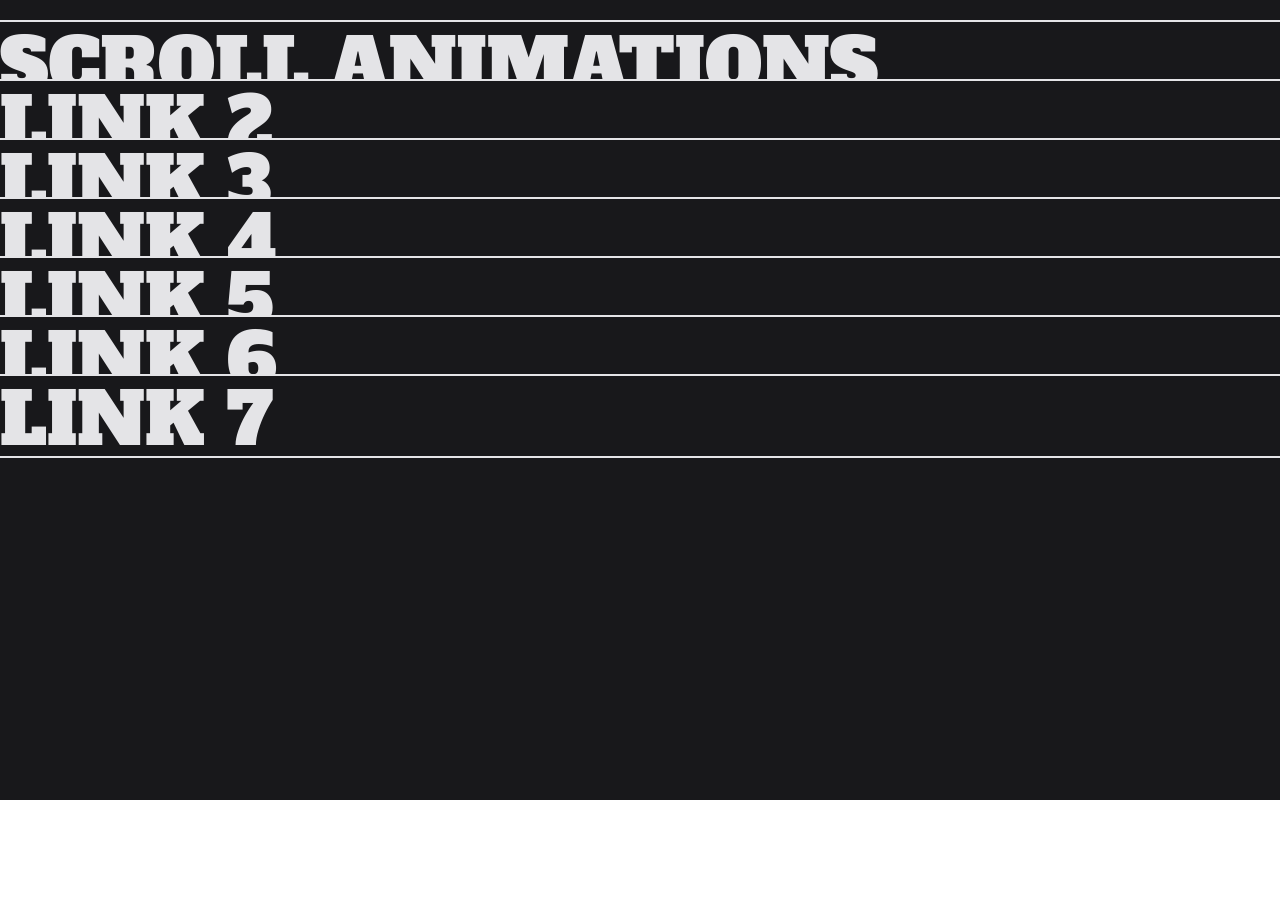
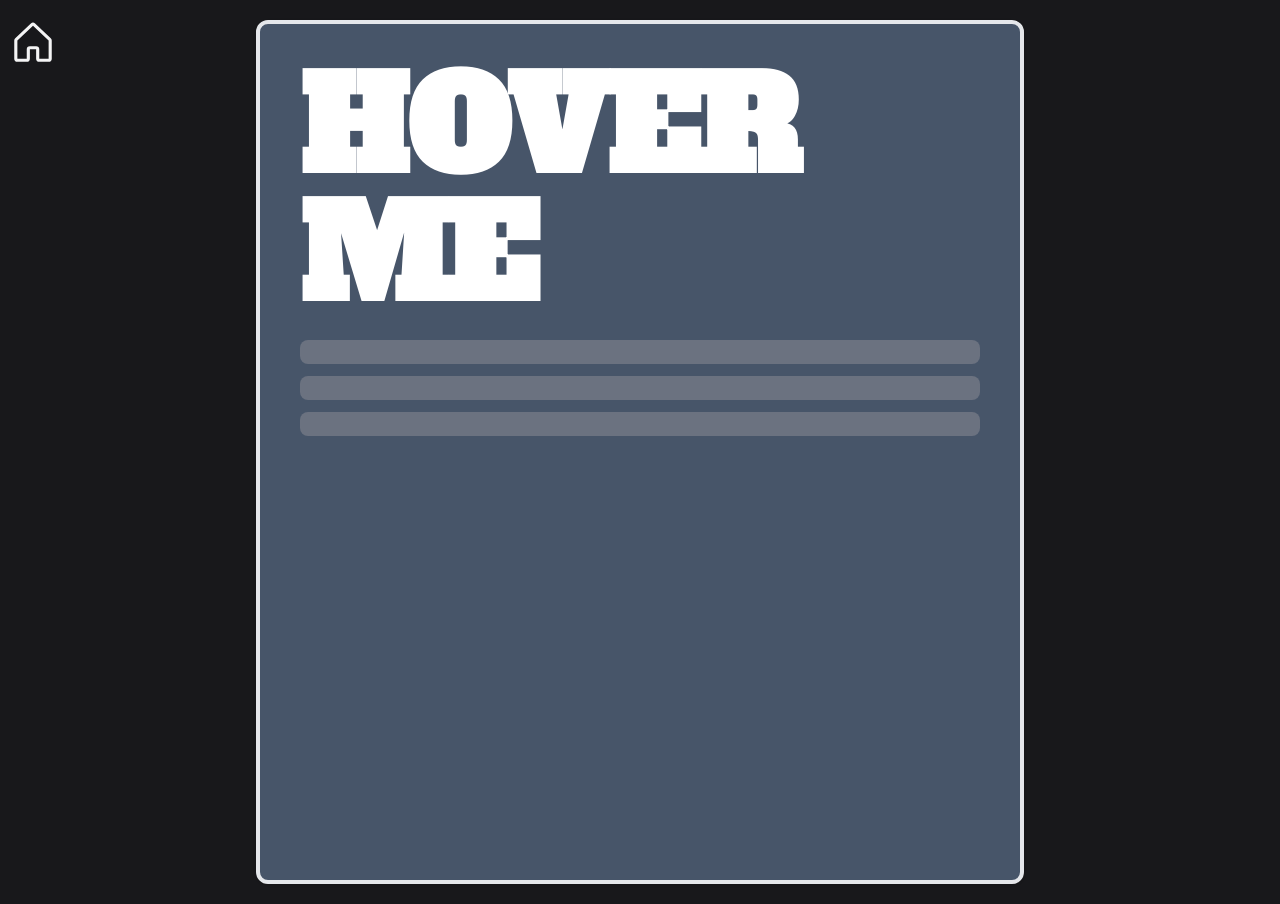
Before and after one commit to 0x7266/framer_motion_practice, a React (Vite) app: page /gradientonhover in a window 1280 px wide. Before the commit the page ends 800 px from the top, so only its background shows below. Built offline with nearby package versions, Linux system fonts and the light colour scheme.

Commit message:
added gap and changed initial scale

```diff
--- a/src/components/Post.tsx
+++ b/src/components/Post.tsx
@@ -1,18 +1,14 @@
 import { useRef } from "react";
 import { motion, useScroll, useTransform } from "framer-motion";
-import { imageVariants, textVariants, titleVariants } from "../variants/posts";
+import { imageVariants, titleVariants } from "../variants/posts";
 
-export function Post({
-	post,
-}: {
-	post: { title: string; text: string; img: string };
-}) {
+export function Post({ post }: { post: { title: string; img: string } }) {
 	const ref = useRef(null);
 	const { scrollYProgress } = useScroll({
 		target: ref,
 		offset: ["0 1", "1 1"],
 	});
-	const scaleProgress = useTransform(scrollYProgress, [0.2, 1], [0.95, 1]);
+	const scaleProgress = useTransform(scrollYProgress, [0.2, 1], [0.85, 1]);
 	const opacityProgress = useTransform(scrollYProgress, [0, 0.2], [0.1, 1]);
 
 	const textVariantsLocal = {
--- a/src/pages/GradientOnHover.tsx
+++ b/src/pages/GradientOnHover.tsx
@@ -1,23 +1,21 @@
 import { Link } from "react-router-dom";
 import { motion } from "framer-motion";
 import { textVariants } from "../variants/index/index";
-import { getRandomHexColor } from "../utils/getRandomHexColor";
+import { Post } from "../components/Post";
+import HomeIcon from "../assets/HomeIcon";
 
 export default function GradientOnHover() {
-	const links = [
-		{
-			name: "scroll animations",
-			path: "/posts",
-			color: getRandomHexColor(),
-		},
-		{ name: "link 2", path: "/", color: getRandomHexColor() },
-		{ name: "link 3", path: "/", color: getRandomHexColor() },
-		{ name: "link 4", path: "/", color: getRandomHexColor() },
-		{ name: "link 5", path: "/", color: getRandomHexColor() },
-		{ name: "link 6", path: "/", color: getRandomHexColor() },
-		{ name: "link 7", path: "/", color: getRandomHexColor() },
-	];
 	return (
+		<>
+			<motion.div
+				initial={{ y: -200 }}
+				animate={{ y: -10, transition: { duration: 0.6 } }}
+				exit={{ y: -200 }}
+			>
+				<Link to="/">
+					<HomeIcon />
+				</Link>
+			</motion.div>
 			<motion.nav
 				initial="initial"
 				animate="animate"
@@ -25,21 +23,8 @@ export default function GradientOnHover() {
 				transition={{ staggerChildren: 0.1 }}
 				className="w-screen flex flex-col text-zinc-200 text-7xl font-alfa uppercase"
 			>
-			{links.map((link, index) => (
-				<motion.div
-					whileHover={{
-						backgroundColor: link.color,
-						translateY: -20,
-					}}
-					variants={textVariants}
-					custom={{ index, color: link.color }}
-					key={index}
-				>
-					<div className="pt-2">
-						<Link to={link.path}>{link.name}</Link>
-					</div>
-				</motion.div>
-			))}
+				<Post post={{ title: "hover me", img: "" }}></Post>
 			</motion.nav>
+		</>
 	);
 }
--- a/src/pages/ScrollAnimation.tsx
+++ b/src/pages/ScrollAnimation.tsx
@@ -6,34 +6,29 @@ import HomeIcon from "../assets/HomeIcon";
 const data = [
 	{
 		title: "Title 1",
-		text: "Text 1",
 		img: "bg-orange-300",
 	},
 	{
 		title: "Title 2",
-		text: "Text 2",
 		img: "bg-rose-300",
 	},
 	{
 		title: "Title 3",
-		text: "Text 3",
 		img: "bg-blue-300",
 	},
 	{
 		title: "Title 4",
-		text: "Text 4",
 		img: "bg-green-300",
 	},
 	{
 		title: "Title 5",
-		text: "Text 5",
 		img: "bg-violet-300",
 	},
 ];
 
 export default function ScrollAnimation() {
 	return (
-		<>
+		<div className="flex flex-col gap-5">
 			<motion.div
 				initial={{ y: -200 }}
 				animate={{ y: -10, transition: { duration: 0.6 } }}
@@ -46,6 +41,6 @@ export default function ScrollAnimation() {
 			{data.map((post, index) => (
 				<Post post={post} key={index} />
 			))}
-		</>
+		</div>
 	);
 }
```
Lines whose indentation alone changed are shown as unchanged.
